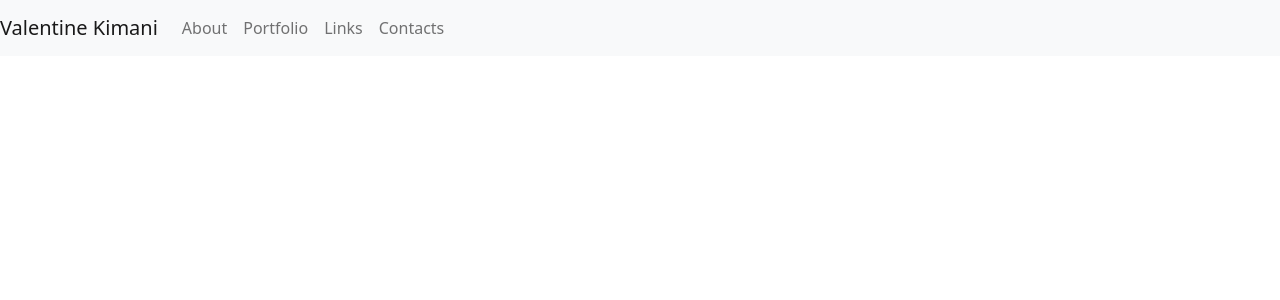
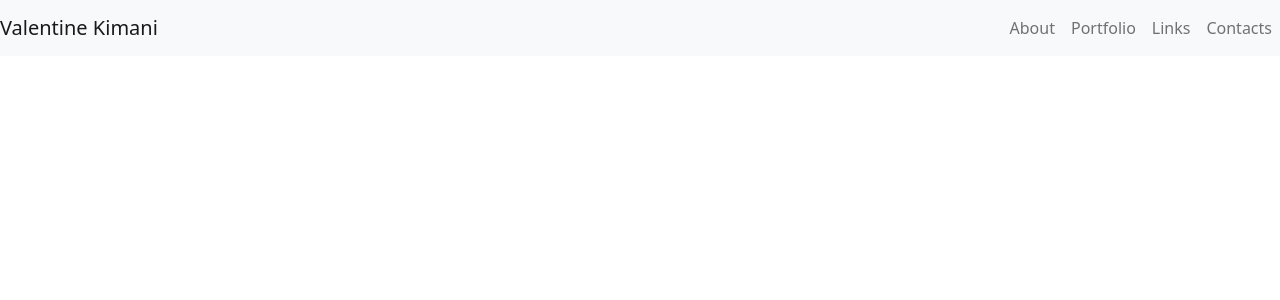
Before and after one commit to Valkimani/portfolioreact, a React (Create React App) app: page / in a window 1280 px wide. Shown: the top 300 px of the page. Built offline with nearby package versions, Linux system fonts and the light colour scheme.

Commit message:
Added a nav bar and imported link.

```diff
--- a/src/components/Navbar/Navbar.jsx
+++ b/src/components/Navbar/Navbar.jsx
@@ -1,37 +1,38 @@
 import React from 'react';
 
-const Navbar = () => {
-    return (
-        <nav className="navbar navbar-expand-lg navbar-light bg-light">
-    <a className="navbar-brand" href="./index.html">Valentine Kimani</a>
-    <button
-      className="navbar-toggler"
-      type="button"
-      data-toggle="collapse"
-      data-target="#navbarSupportedContent"
-      aria-controls="navbarSupportedContent"
-      aria-expanded="false"
-      aria-label="Toggle navigation">
-      <span className="navbar-toggler-icon"></span>
+import {Link} from 'react-router-dom';
+const Navbar = () => (
+  <nav className="navbar navbar-expand-lg navbar-light bg-light">
+    <Link to="/"
+      className="navbar-brand">Valentine Kimani
+    </Link>
+    <button className="navbar-toggler" type="button" data-toggle="collapse" data-target="#navbarSupportedContent" aria-controls="navbarSupportedContent" aria-expanded="false" aria-label="Toggle navigation">
+      <span className="navbar-toggler-icon" />
     </button>
-    <aside className="collapse navbar-collapse" id="navbarSupportedContent">
-      <ul className="navbar-nav ml-auto">
-         <li className="nav-item">
-          <a className="nav-link" href="index.html">About</a>
-        </li>
-         <li className="nav-item">
-          <a className="nav-link" href="portfolio.html">Portfolio</a>
+    <div className="collapse navbar-collapse justify-content-end" id="navbarSupportedContent">
+      <ul className="navbar-nav">
+        <li className="nav-item">
+          <Link to="/"
+            className="nav-link">About
+          </Link>
         </li>
         <li className="nav-item">
-          <a className="nav-link" href="links.html">Links</a>
+          <Link to="/about" className="nav-link">Portfolio
+          </Link>
         </li>
-        <li className="nav-item active">
-          <a className="nav-link" href="contact.html">Contacts</a>
+        <li className="nav-item">
+          <Link to="/contact"
+            className="nav-link">Links
+          </Link>
+        </li>
+        <li className="nav-item">
+          <Link to="/contact"
+            className="nav-link">Contacts
+          </Link>
         </li>
       </ul>
-      </aside>
+    </div>
   </nav>
-    );
-};
+);
 
 export default Navbar;
```
Also changed, not shown: 1 other file (tests, documents, lock files or other folders).
